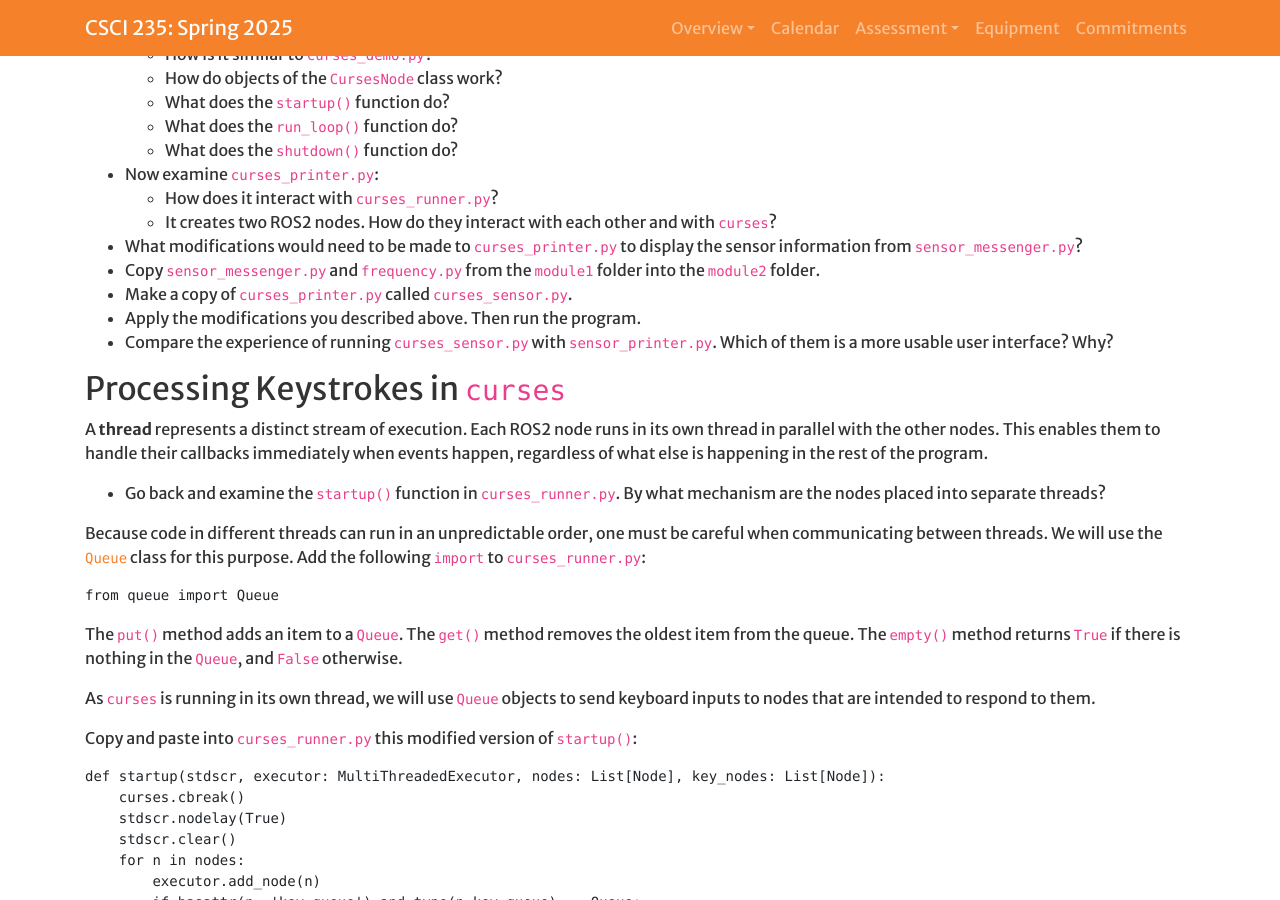
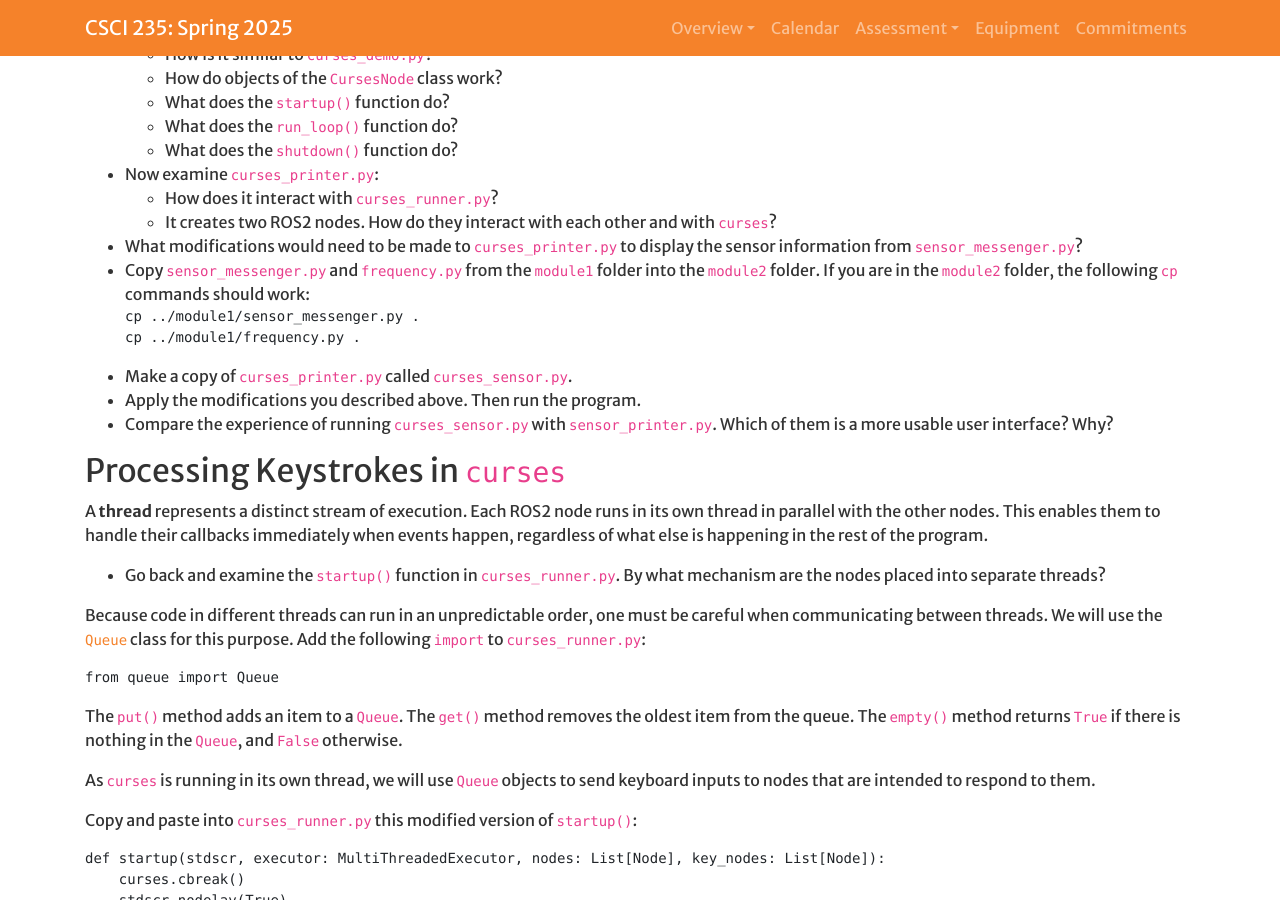
Before and after one commit to Hendrix-CS/csci235, a Jekyll site: the page built from modules/publications.md, in a window 1280 px wide and 900 px high, scrolled down 4571 px. Built offline with Jekyll 4.4.1, drawn with Linux system fonts in a browser that asks for light colours; a script that is not in the unit is left out; our own code applies the rules of GitHub Pages for plain Markdown files.

Commit message:
Added cp examples

````diff
--- a/modules/publications.md
+++ b/modules/publications.md
@@ -241,7 +241,12 @@ Answer the following questions:
 * What modifications would need to be made to `curses_printer.py` to display
   the sensor information from `sensor_messenger.py`?
 * Copy `sensor_messenger.py` and `frequency.py` from the `module1` folder into
-  the `module2` folder.
+  the `module2` folder. If you are in the `module2` folder, the following
+  `cp` commands should work:
+```
+cp ../module1/sensor_messenger.py .
+cp ../module1/frequency.py .
+```
 * Make a copy of `curses_printer.py` called `curses_sensor.py`.
 * Apply the modifications you described above. Then run the program.
 * Compare the experience of running `curses_sensor.py` with
````
